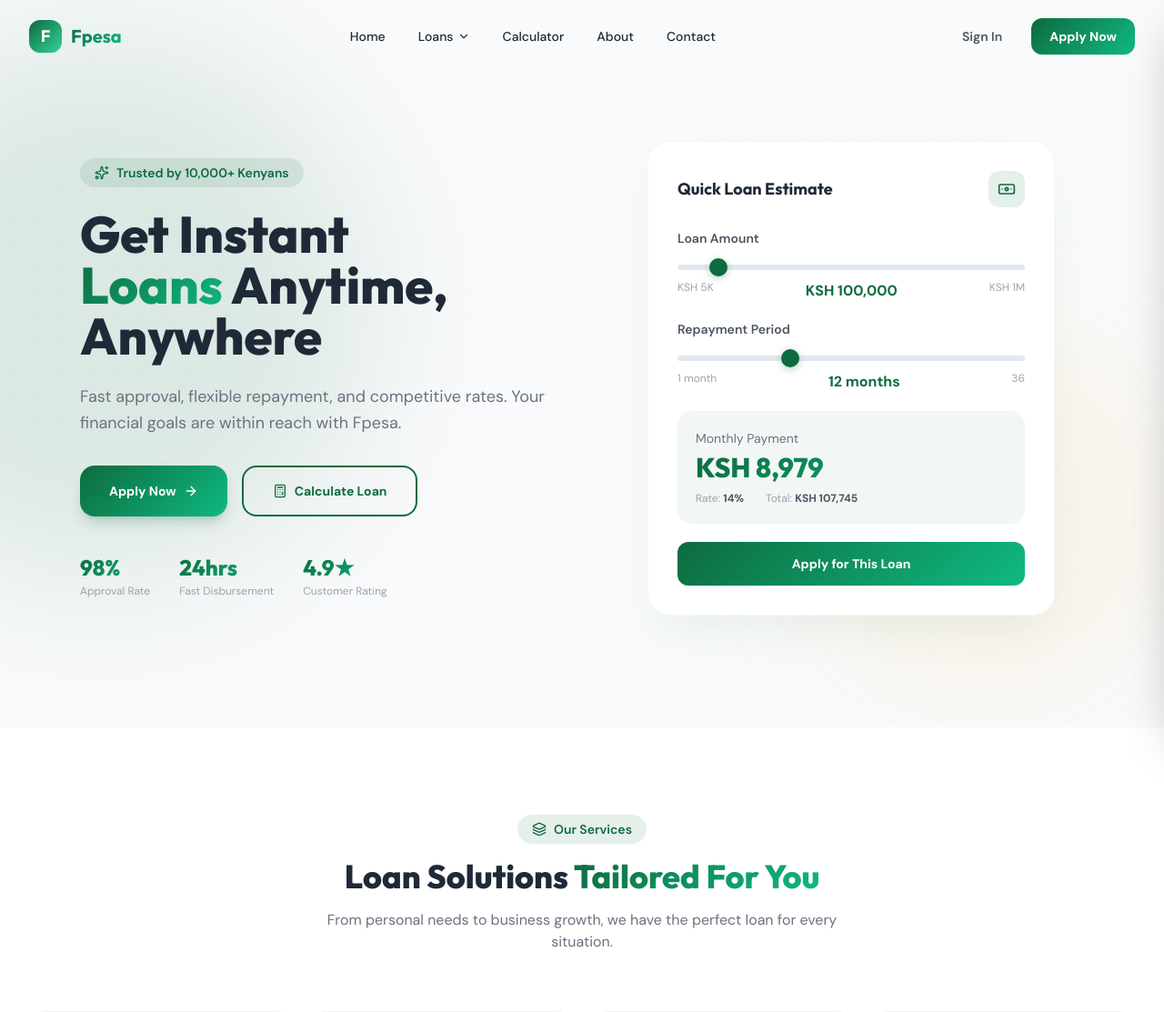
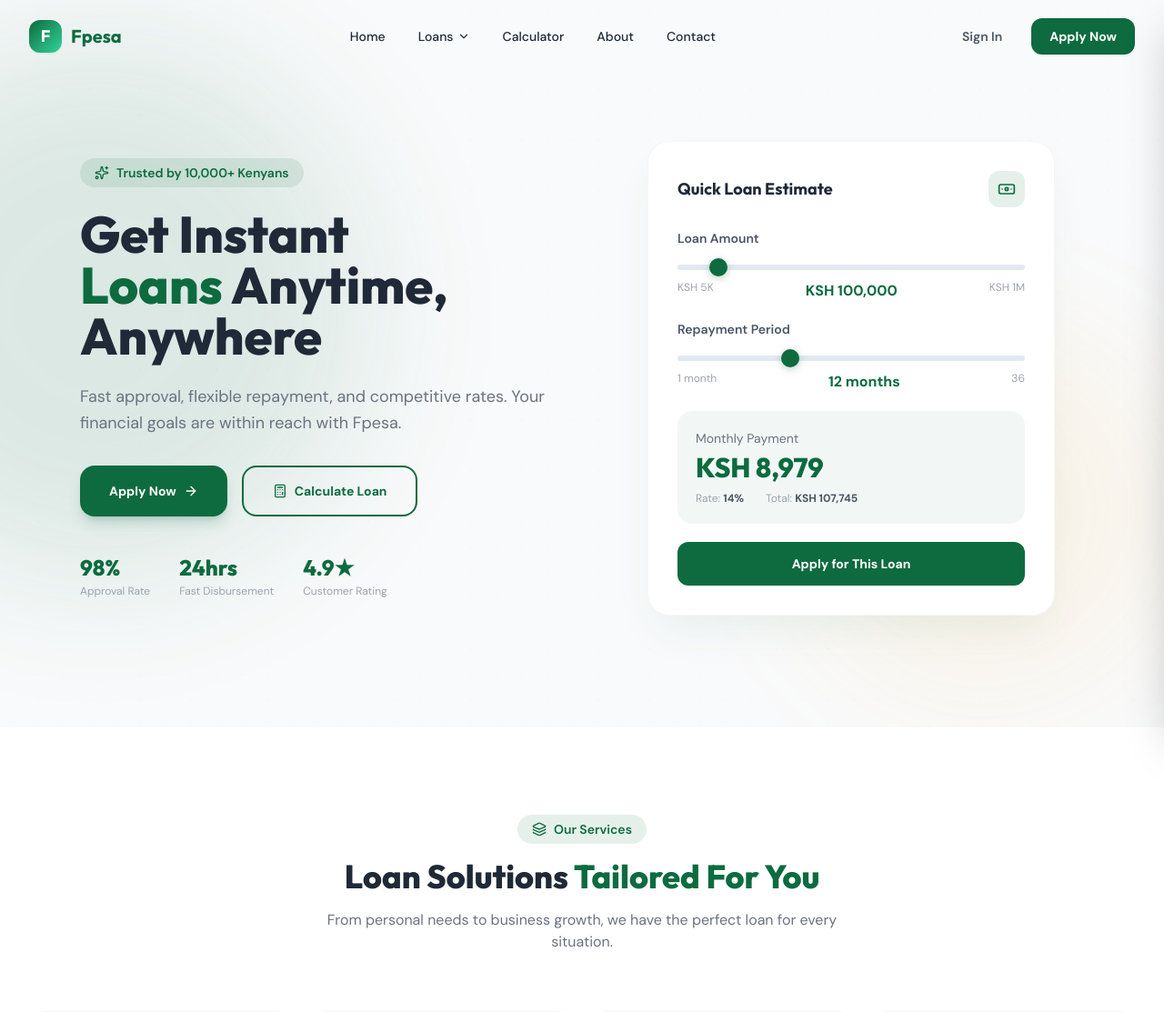
Before and after one commit to dennismwa/Fpesa-Loans, a PHP site: page /index.php in a window 1280 px wide. Shown: the top 1113 px of the page at 91% size. Run offline with PHP 8.4, Linux system fonts and the light colour scheme; data comes from the database, SQL or seed files in the repository; some libraries are stand-ins or nearby versions.

Commit message:
Update header.php

```diff
--- a/includes/header.php
+++ b/includes/header.php
@@ -55,8 +55,8 @@ $_sn = site_name();
     body{font-family:'DM Sans',sans-serif;-webkit-font-smoothing:antialiased;overflow-x:hidden}
     h1,h2,h3,h4,h5,h6,.font-heading{font-family:'Outfit',sans-serif}
 
-    /* Gradient text */
-    .grad-text{background:linear-gradient(135deg,var(--pc),#10B981);-webkit-background-clip:text;-webkit-text-fill-color:transparent;background-clip:text}
+    /* Accent text (no gradient) */
+    .grad-text{color:var(--pc)}
 
     /* Glass */
     .glass{background:rgba(255,255,255,.75);backdrop-filter:blur(20px);-webkit-backdrop-filter:blur(20px);border:1px solid rgba(255,255,255,.3)}
@@ -75,7 +75,7 @@ $_sn = site_name();
     .card-lift:hover{transform:translateY(-5px);box-shadow:0 20px 50px -12px rgba(13,107,63,.15)}
 
     /* Buttons */
-    .btn-primary{background:linear-gradient(135deg,var(--pc),#10B981);color:#fff;transition:all .3s}
+    .btn-primary{background:var(--pc);color:#fff;transition:all .3s}
     .btn-primary:hover{transform:translateY(-2px);box-shadow:0 8px 25px -5px rgba(13,107,63,.35)}
     .btn-outline{border:2px solid var(--pc);color:var(--pc);transition:all .3s}
     .btn-outline:hover{background:var(--pc);color:#fff}
@@ -91,8 +91,8 @@ $_sn = site_name();
     .mob-menu.open{transform:translateX(0)}
 
     /* Icon box hover */
-    .icon-box{background:linear-gradient(135deg,rgba(13,107,63,.07),rgba(16,185,129,.07));transition:all .3s}
-    .icon-box:hover{background:linear-gradient(135deg,var(--pc),#10B981);color:#fff}
+    .icon-box{background:rgba(13,107,63,.08);transition:all .3s}
+    .icon-box:hover{background:var(--pc);color:#fff}
 
     /* Data table */
     .dtable th{background:#F8FAFC;font-weight:700;font-size:11px;text-transform:uppercase;letter-spacing:.05em;color:#64748B;white-space:nowrap}
```
